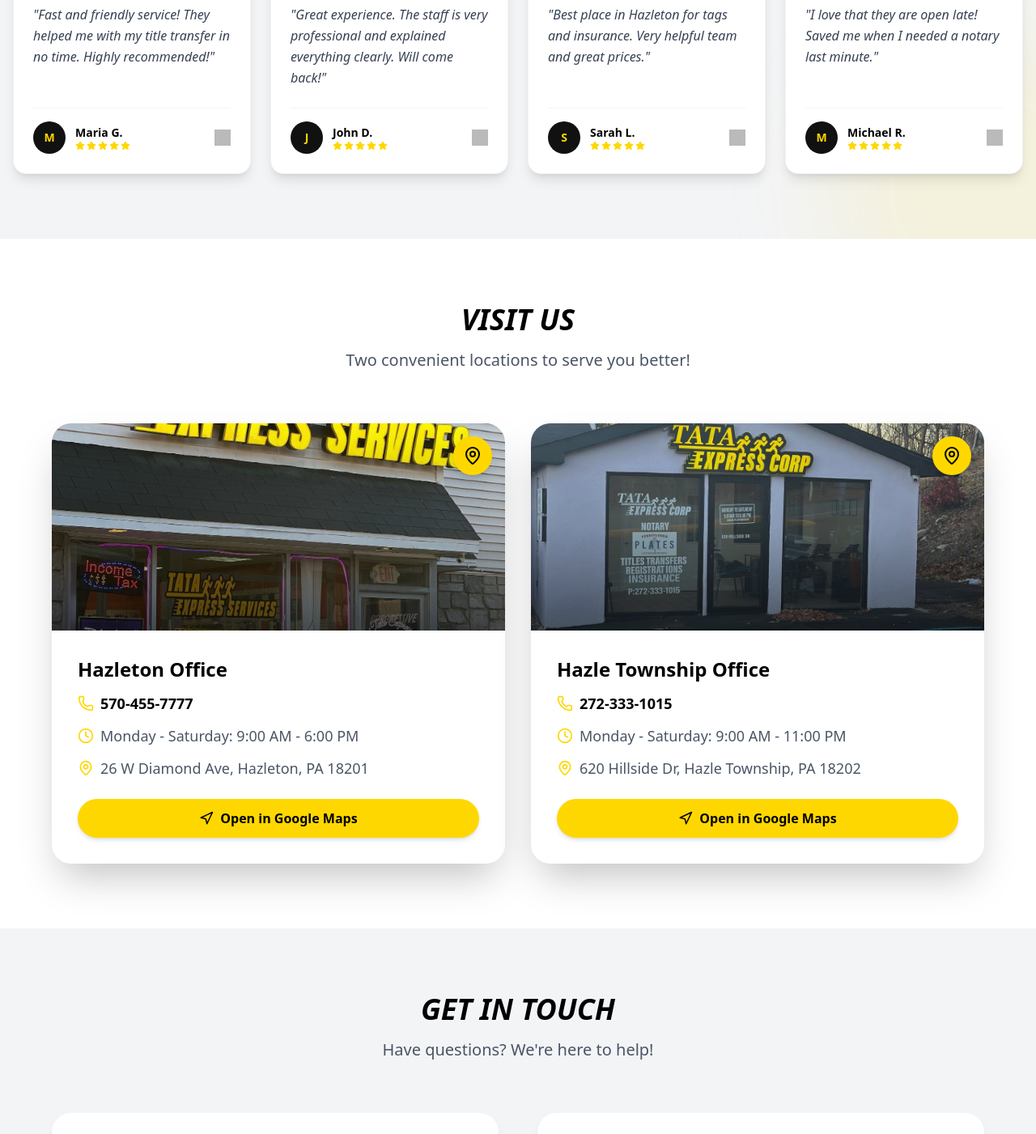
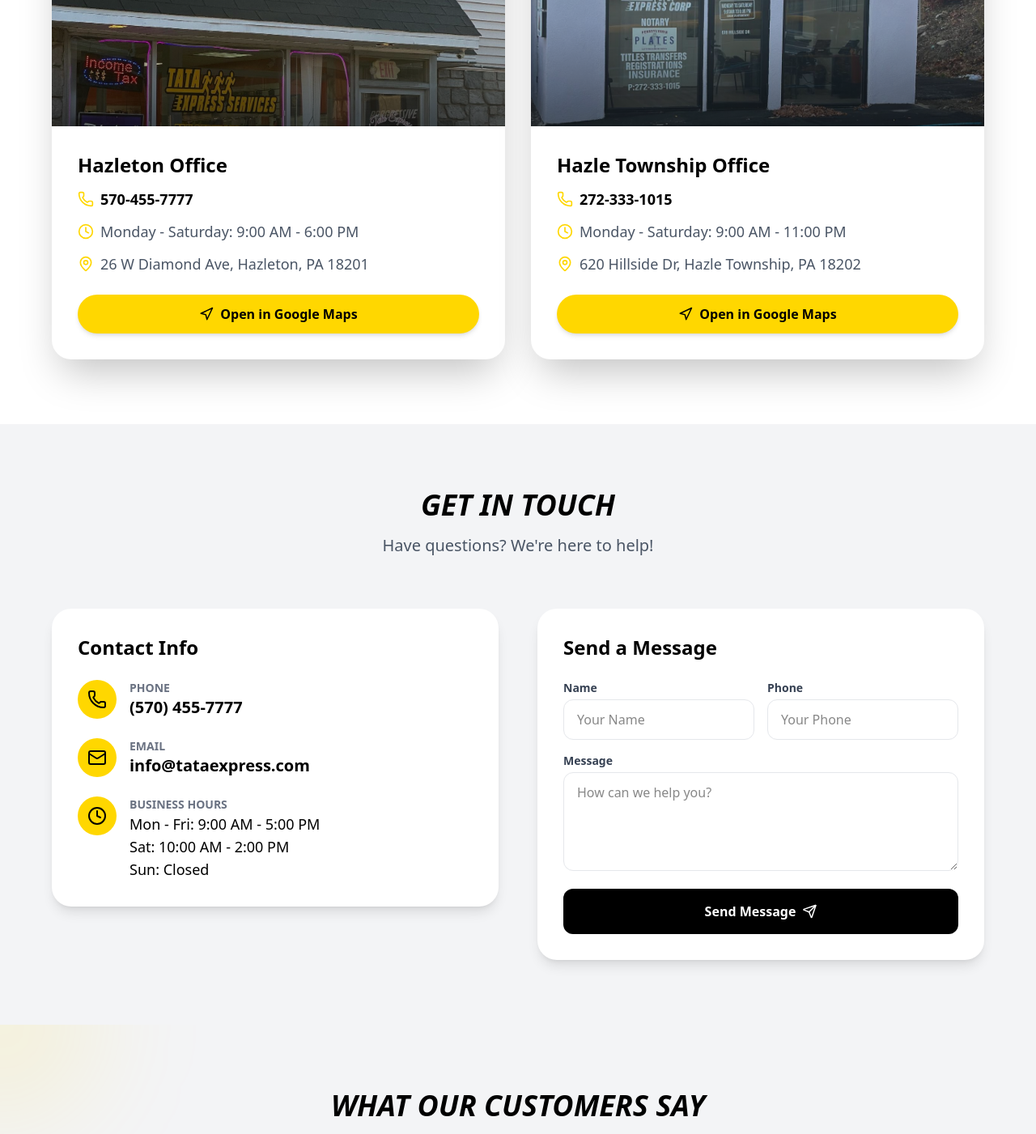
Before and after one commit to alverdeljesus/tataxpress, a Next.js app: page /en in a window 1280 px wide. Shown: the part 2220-3621 px from the top of the page at 81% size. Built offline with nearby package versions, Linux system fonts and the light colour scheme; grey boxes are pictures that could not be loaded.

Commit message:
refactor: move Reviews section to bottom of page

```diff
--- a/app/[locale]/page.tsx
+++ b/app/[locale]/page.tsx
@@ -14,9 +14,9 @@
             <Hero />
             <Features />
             <Services />
-            <Reviews />
             <Locations />
             <Contact />
+            <Reviews />
             <Footer />
         </main>
     );
```
